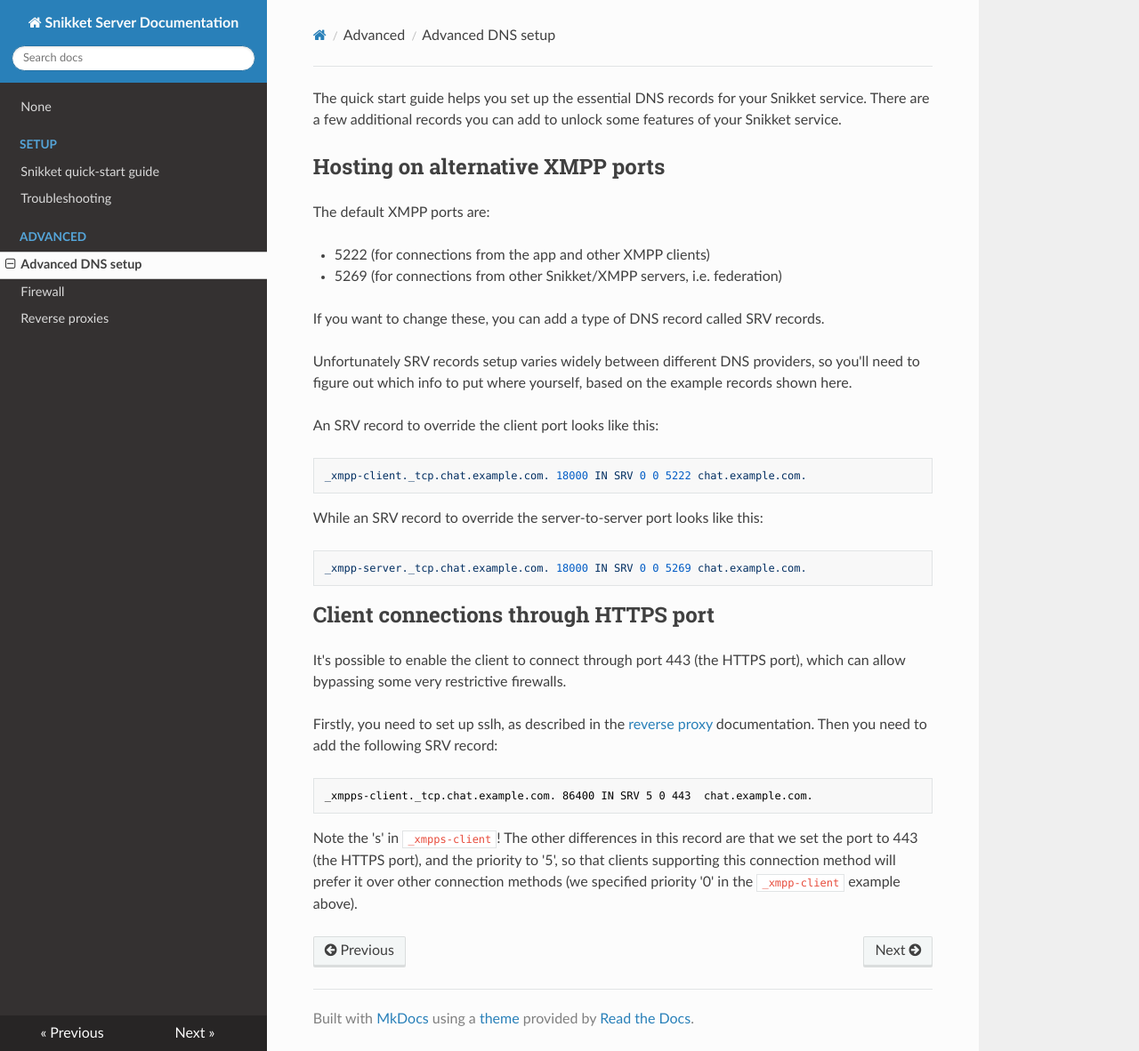
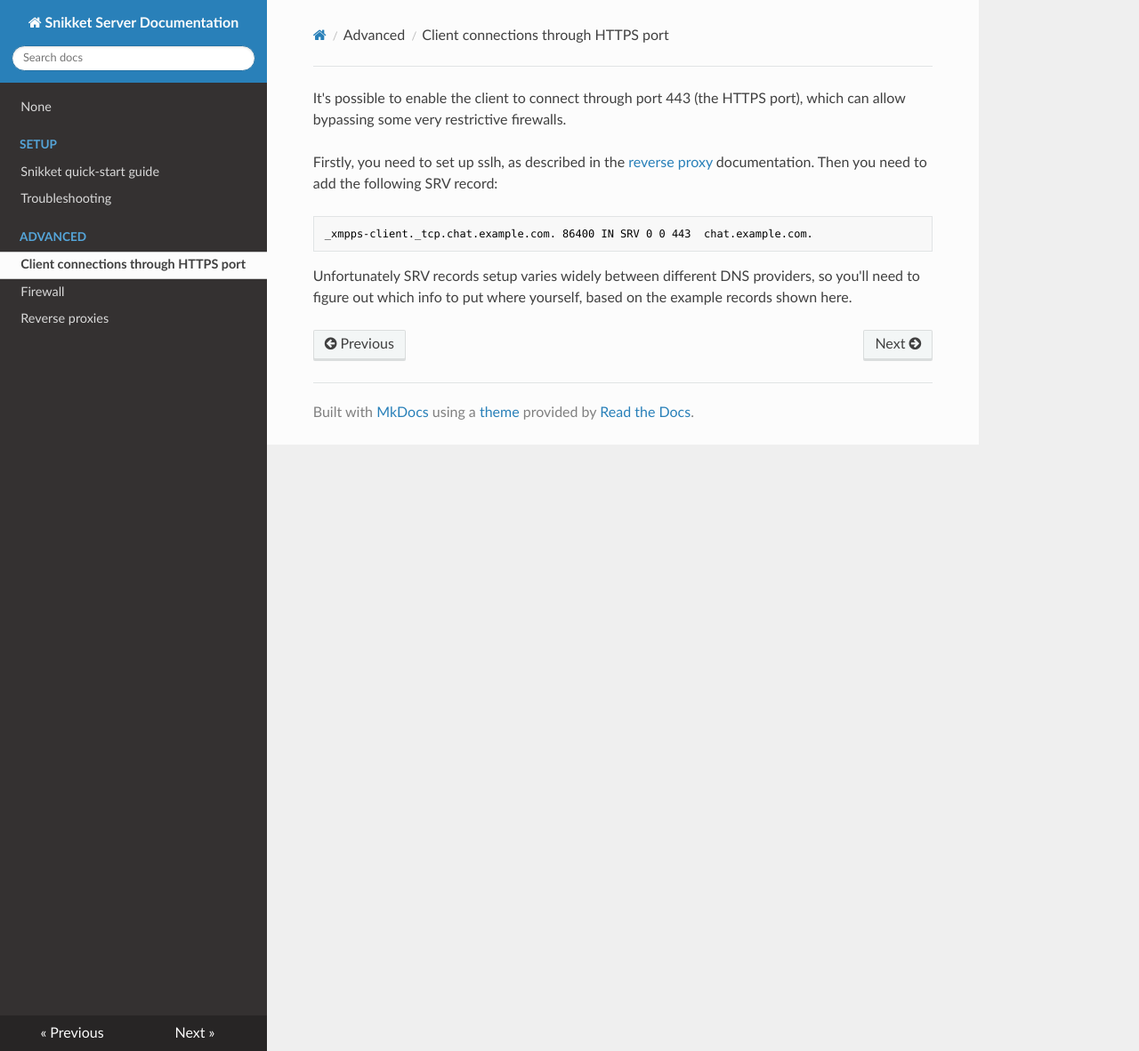
Before and after one commit to snikket-im/snikket-server, an MkDocs documentation site: the page built from docs/advanced/dns.md, in a window 1280 px wide and 1182 px high. Shown: the whole window at 89% size. Built offline with MkDocs 1.6.1, drawn with Linux system fonts in a browser that asks for light colours; nearby versions of some CDN libraries.

Commit message:
Update dns.md, deleting options you can't change anyway
Update it, so it only explains how to add xmpps over port 443, and not about changing ports 5222 5269, because snikket doesn't do that anyway.

````diff
--- a/docs/advanced/dns.md
+++ b/docs/advanced/dns.md
@@ -1,37 +1,6 @@
 ---
-title: Advanced DNS setup
+title: Client connections through HTTPS port
 ---
-
-The quick start guide helps you set up the essential DNS records for your Snikket
-service. There are a few additional records you can add to unlock some features
-of your Snikket service.
-
-## Hosting on alternative XMPP ports
-
-The default XMPP ports are:
-
-- 5222 (for connections from the app and other XMPP clients)
-- 5269 (for connections from other Snikket/XMPP servers, i.e. federation)
-
-If you want to change these, you can add a type of DNS record called SRV records.
-
-Unfortunately SRV records setup varies widely between different DNS providers, so
-you'll need to figure out which info to put where yourself, based on the example
-records shown here.
-
-An SRV record to override the client port looks like this:
-
-```
-_xmpp-client._tcp.chat.example.com. 18000 IN SRV 0 0 5222 chat.example.com.
-```
-
-While an SRV record to override the server-to-server port looks like this:
-
-```
-_xmpp-server._tcp.chat.example.com. 18000 IN SRV 0 0 5269 chat.example.com.
-```
-
-## Client connections through HTTPS port
 
 It's possible to enable the client to connect through port 443 (the HTTPS port), which
 can allow bypassing some very restrictive firewalls.
@@ -40,10 +9,8 @@ Firstly, you need to set up sslh, as described in the [reverse proxy](reverse_pr
 documentation. Then you need to add the following SRV record:
 
 ```
-_xmpps-client._tcp.chat.example.com. 86400 IN SRV 5 0 443  chat.example.com.
+_xmpps-client._tcp.chat.example.com. 86400 IN SRV 0 0 443  chat.example.com.
 ```
-
-Note the 's' in `_xmpps-client`! The other differences in this record are that we set the port
-to 443 (the HTTPS port), and the priority to '5', so that clients supporting this connection
-method will prefer it over other connection methods (we specified priority '0' in the `_xmpp-client`
-example above).
+Unfortunately SRV records setup varies widely between different DNS providers, so
+you'll need to figure out which info to put where yourself, based on the example
+records shown here.
````
